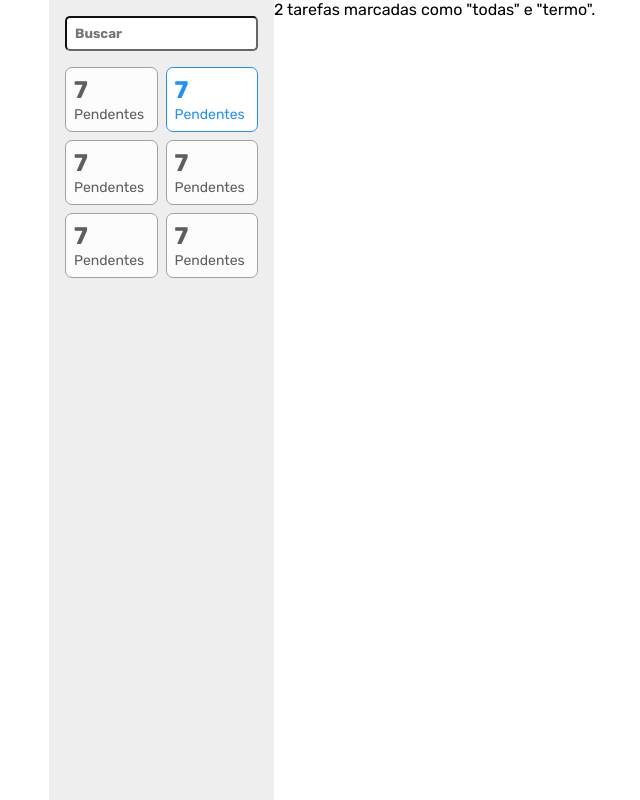
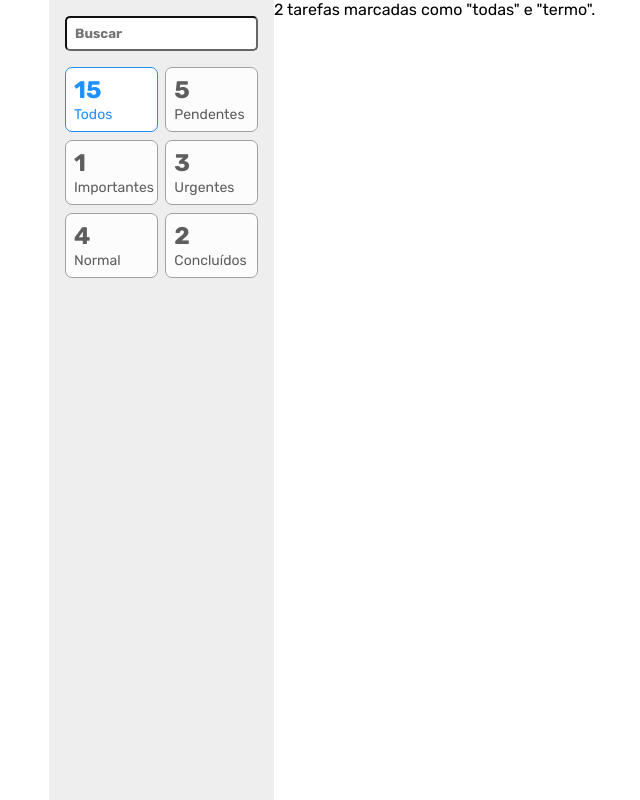
Before and after one commit to guilhermers23/EBAC_M31_TodoList, a React (Vite) app: page / in a window 1280 px wide. Shown: the whole page, without its empty margins (79-719 px from the left). Built offline with nearby package versions, Linux system fonts and the light colour scheme.

Commit message:
Aula 04 - Parametrize os filtros

```diff
--- a/src/components/CardFilter/index.tsx
+++ b/src/components/CardFilter/index.tsx
@@ -1,11 +1,15 @@
 import * as S from "./styled";
 
-export type PropsCard = { active?: boolean };
+export type PropsCard = {
+    active?: boolean;
+    label: string;
+    counter: number;
+};
 
-const CardFilter = ({ active }: PropsCard) => (
+const CardFilter = ({ active, label, counter }: PropsCard) => (
     <S.Card active={active}>
-        <S.Counter>7</S.Counter>
-        <S.Label>Pendentes</S.Label>
+        <S.Counter>{counter}</S.Counter>
+        <S.Label>{label}</S.Label>
     </S.Card>
 
 );
--- a/src/components/CardFilter/styled.ts
+++ b/src/components/CardFilter/styled.ts
@@ -1,7 +1,9 @@
 import styled from "styled-components";
 import type { PropsCard } from ".";
+//Funçao de Omit
+type PropsCardActive = Omit<PropsCard, "label" | "counter">;
 
-export const Card = styled.div<PropsCard>`
+export const Card = styled.div<PropsCardActive>`
   padding: 8px;
   border: 1px solid ${(props) => (props.active ? "#1E90FF" : "#a1a1a1")};
   background-color: ${(props) => (props.active ? "#FFF" : "#fcfcfc")};
--- a/src/containers/Sidebar/index.tsx
+++ b/src/containers/Sidebar/index.tsx
@@ -6,12 +6,12 @@ const Sidebar = () => (
         <div>
             <S.Input type="text" placeholder="Buscar" />
             <S.Filters>
-                <CardFilter />
-                <CardFilter active />
-                <CardFilter />
-                <CardFilter />
-                <CardFilter />
-                <CardFilter />
+                <CardFilter counter={15} label="Todos" active />
+                <CardFilter counter={5} label="Pendentes" />
+                <CardFilter counter={1} label="Importantes" />
+                <CardFilter counter={3} label="Urgentes" />
+                <CardFilter counter={4} label="Normal" />
+                <CardFilter counter={2} label="Concluídos" />
             </S.Filters>
         </div>
     </S.Aside>
--- a/src/containers/Sidebar/styled.ts
+++ b/src/containers/Sidebar/styled.ts
@@ -8,8 +8,8 @@ export const Aside = styled.aside`
 
 export const Filters = styled.div`
   display: grid;
-  grid-template-columns: 1fr 1fr;
-  grid-gap: 8px;
+  grid-template-columns: 48% 48%;
+  gap: 4%;
   margin-top: 16px;
 `;
 
```
